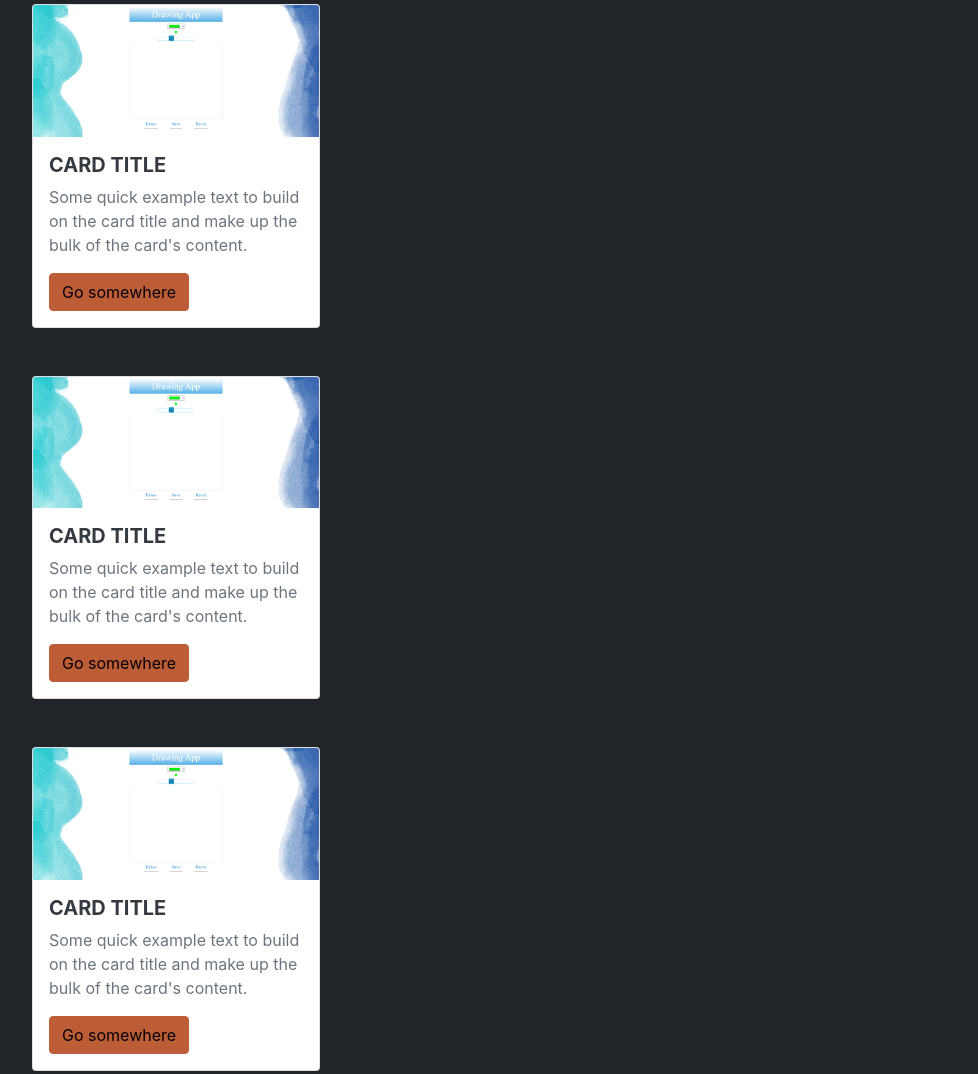
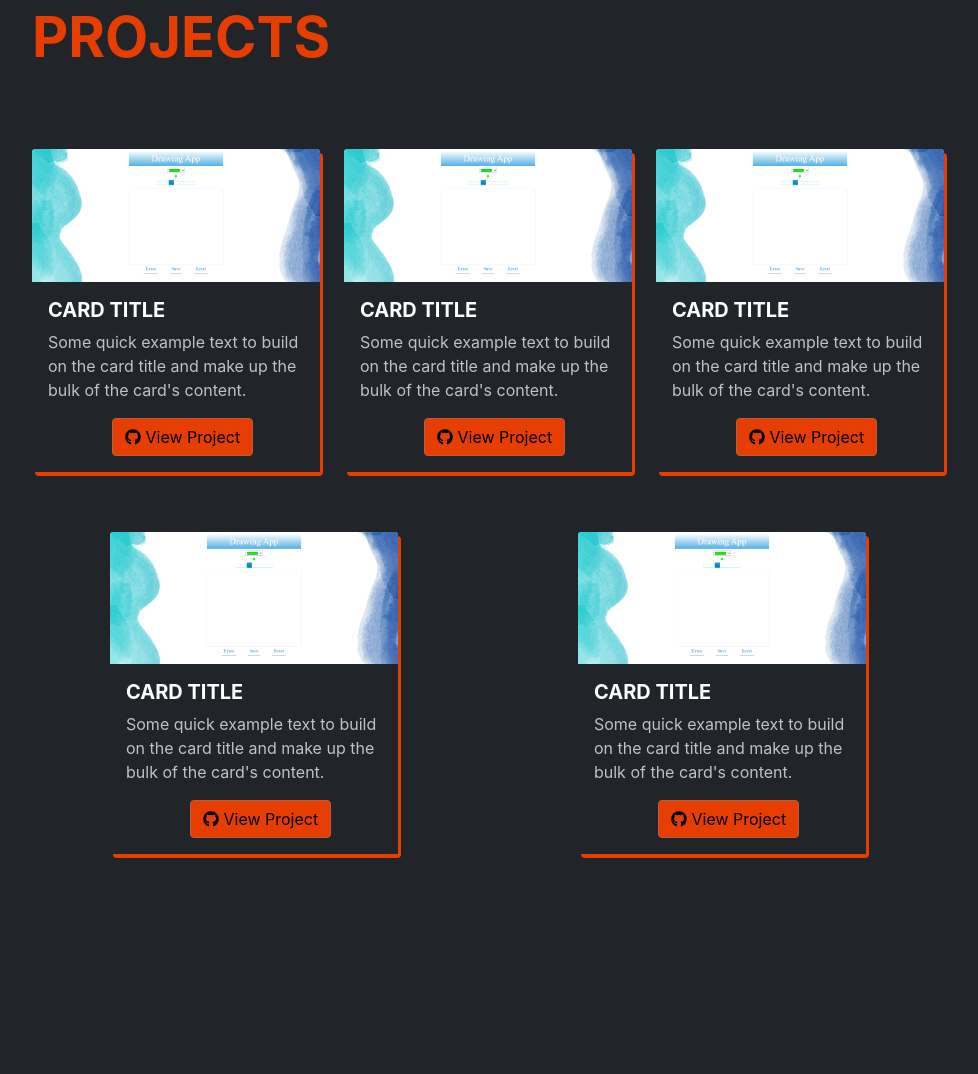
Before and after one commit to durveshnp/Portfolio-Durvesh, a plain HTML site: page index.html in a window 1280 px wide. Shown: the part 3459-4533 px from the top of the page, without its empty margins (288-1266 px from the left). Drawn offline with nearby package versions, Linux system fonts and the light colour scheme; a web font is replaced by a local one.

Commit message:
update project section

```diff
--- a/index.html
+++ b/index.html
@@ -164,39 +164,63 @@
 
         <section class="resume-section" id="projects">
             <div class="resume-section-content">
-                <div class="d-flex flex-column flex-md-row justify-content-between mb-5 col-md-4">
-                    <div class="card" style="width: 18rem;">
-                        <img src="./assets/img/drawingapp.PNG" class="card-img-top" alt="...">
-                        <div class="card-body">
-                            <h5 class="card-title">Card title</h5>
-                            <p class="card-text">Some quick example text to build on the card title and make up the bulk of the card's content.</p>
-                            <a href="#" class="btn btn-primary">Go somewhere</a>
+                <h2 class="mb-5 text-primary">Projects</h2>
+                <div>
+                    <div class="row">
+                        <div class="col-lg-4 col-md-6 cards">
+                            <div class="card">
+                                <img class="card-img-top" src="./assets/img/drawingapp.PNG" alt="Card image cap">
+                                <div class="card-body text-white-50">
+                                    <h5 class="card-title text-white">Card title</h5>
+                                    <p class="card-text">Some quick example text to build on the card title and make up the bulk of the card's content.</p>
+                                    <a href="#" class="btn btn-primary" style="margin-left: 25%;"><i class="fab fa-github"></i> View Project</a>
+                                </div>
+                            </div>
                         </div>
-                    </div>
-                </div>
-
-                <div class="d-flex flex-column flex-md-row justify-content-between mb-5 col-md-4">
-                    <div class="card" style="width: 18rem;">
-                        <img src="./assets/img/drawingapp.PNG" class="card-img-top" alt="...">
-                        <div class="card-body">
-                            <h5 class="card-title">Card title</h5>
-                            <p class="card-text">Some quick example text to build on the card title and make up the bulk of the card's content.</p>
-                            <a href="#" class="btn btn-primary">Go somewhere</a>
+                        <div class="col-lg-4 col-md-6 cards">
+                            <div class="card">
+                                <img class="card-img-top" src="./assets/img/drawingapp.PNG" alt="Card image cap">
+                                <div class="card-body">
+                                    <h5 class="card-title text-white">Card title</h5>
+                                    <p class="card-text text-white-50">Some quick example text to build on the card title and make up the bulk of the card's content.</p>
+                                    <a href="#" class="btn btn-primary" style="margin-left: 25%;"><i class="fab fa-github"></i> View Project</a>
+                                </div>
+                            </div>
                         </div>
-                    </div>
-                </div>
-
-                <div class="d-flex flex-column flex-md-row justify-content-between mb-5 col-md-4">
-                    <div class="card" style="width: 18rem;">
-                        <img src="./assets/img/drawingapp.PNG" class="card-img-top" alt="...">
-                        <div class="card-body">
-                            <h5 class="card-title">Card title</h5>
-                            <p class="card-text">Some quick example text to build on the card title and make up the bulk of the card's content.</p>
-                            <a href="#" class="btn btn-primary">Go somewhere</a>
+                        <div class="col-lg-4 col-md-6 cards">
+                            <div class="card">
+                                <img class="card-img-top" src="./assets/img/drawingapp.PNG" alt="Card image cap">
+                                <div class="card-body text-white-50">
+                                    <h5 class="card-title text-white">Card title</h5>
+                                    <p class="card-text">Some quick example text to build on the card title and make up the bulk of the card's content.</p>
+                                    <a href="#" class="btn btn-primary" style="margin-left: 25%;"><i class="fab fa-github"></i> View Project</a>
+                                </div>
+                            </div>
+                        </div>
+                        <div class="col-lg-4 col-md-6 cards">
+                            <div class="card">
+                                <img class="card-img-top" src="./assets/img/drawingapp.PNG" alt="Card image cap">
+                                <div class="card-body">
+                                    <h5 class="card-title text-white">Card title</h5>
+                                    <p class="card-text text-white-50">Some quick example text to build on the card title and make up the bulk of the card's content.</p>
+                                    <a href="#" class="btn btn-primary" style="margin-left: 25%;"><i class="fab fa-github"></i> View Project</a>
+                                </div>
+                            </div>
+                        </div>
+                        <div class="col-lg-4 col-md-6 cards">
+                            <div class="card">
+                                <img class="card-img-top" src="./assets/img/drawingapp.PNG" alt="Card image cap">
+                                <div class="card-body">
+                                    <h5 class="card-title text-white">Card title</h5>
+                                    <p class="card-text text-white-50">Some quick example text to build on the card title and make up the bulk of the card's content.</p>
+                                    <a href="#" class="btn btn-primary" style="margin-left: 25%;"><i class="fab fa-github"></i> View Project</a>
+                                </div>
+                            </div>
                         </div>
                     </div>
                 </div>
             </div>
+
         </section>
 
 
```
Also changed, not shown: css/styles.css.
